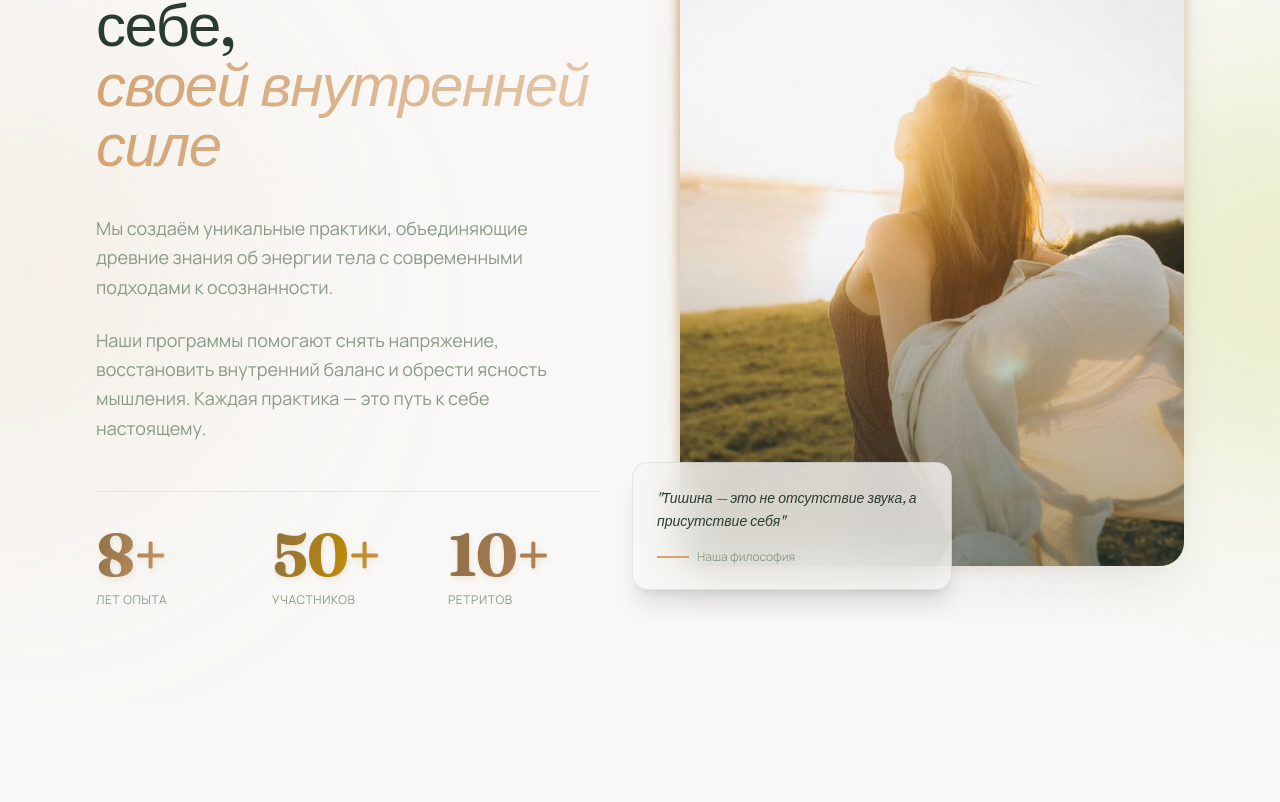
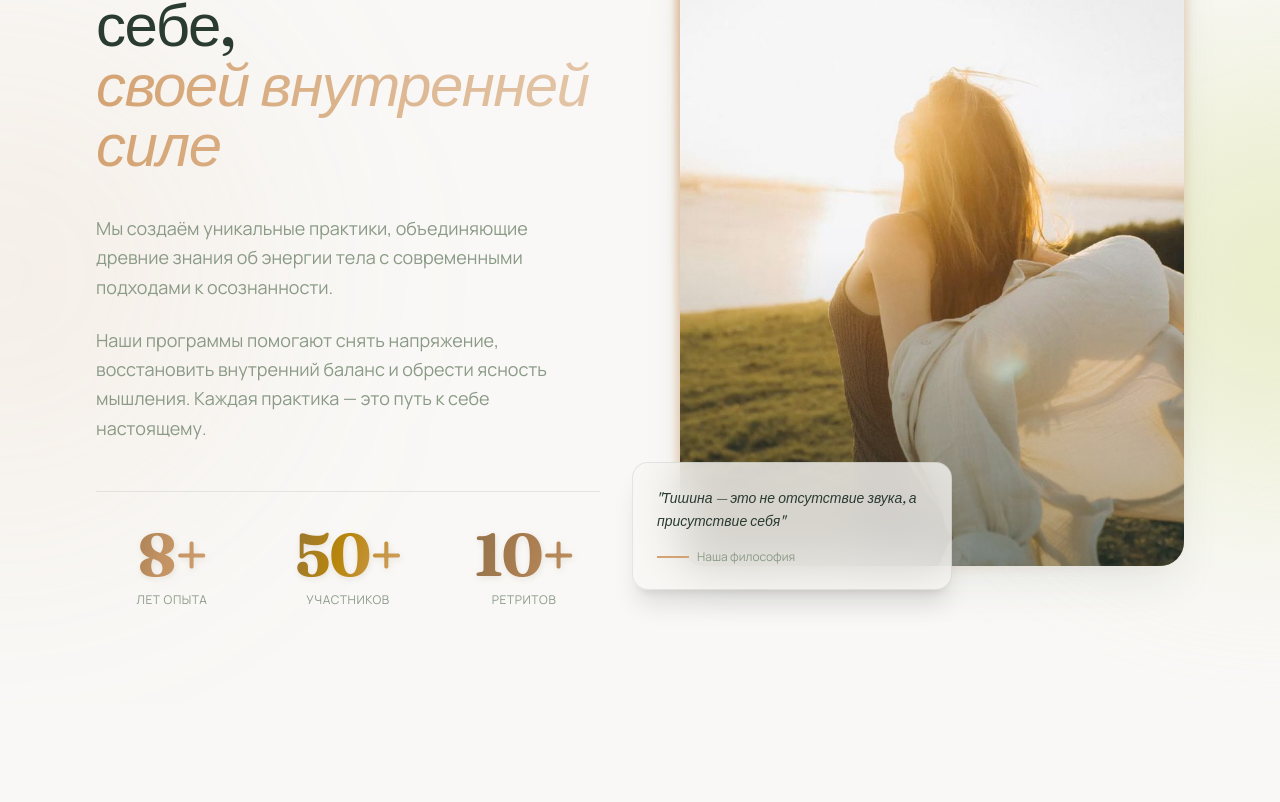
Before and after one commit to cxdpq99kvh-cloud/zen-retreat, a Next.js app: page / in a window 1280 px wide. Shown: the part 1002-1804 px from the top of the page. Built offline with nearby package versions, Linux system fonts and the light colour scheme; no server answers.

Commit message:
Premium typography for stats numbers

```diff
--- a/src/components/DesktopHomePage.tsx
+++ b/src/components/DesktopHomePage.tsx
@@ -36,7 +36,7 @@ export default function DesktopHomePage() {
               href="#retreats"
               className="px-8 py-4 bg-accent text-white rounded-full font-sans text-sm uppercase tracking-wider hover:bg-accent-hover transition-all duration-300 shadow-lg shadow-accent/20"
             >
-              Ближайшие ретриты
+              Ближайшие курсы
             </a>
             <a
               href="#shop"
--- a/src/components/StatsSection.tsx
+++ b/src/components/StatsSection.tsx
@@ -5,9 +5,9 @@ export default function StatsSection() {
   return (
     <div className="grid grid-cols-3 gap-6 mt-12 pt-8 border-t border-foreground/10 relative">
       {/* 8+ Лет опыта */}
-      <div className="relative group">
+      <div className="relative group text-center">
         <p
-          className="relative text-5xl md:text-6xl font-serif mb-2 font-black tracking-tight select-none"
+          className="relative text-5xl md:text-6xl font-serif mb-2 font-black tracking-[-0.03em] select-none"
           style={{
             color: 'transparent',
             background: `radial-gradient(
@@ -35,9 +35,9 @@ export default function StatsSection() {
       </div>
 
       {/* 50+ Участников */}
-      <div className="relative group">
+      <div className="relative group text-center">
         <p
-          className="relative text-5xl md:text-6xl font-serif mb-2 font-black tracking-tight select-none"
+          className="relative text-5xl md:text-6xl font-serif mb-2 font-black tracking-[-0.03em] select-none"
           style={{
             color: 'transparent',
             background: `radial-gradient(
@@ -65,9 +65,9 @@ export default function StatsSection() {
       </div>
 
       {/* 10+ Ретритов */}
-      <div className="relative group">
+      <div className="relative group text-center">
         <p
-          className="relative text-5xl md:text-6xl font-serif mb-2 font-black tracking-tight select-none"
+          className="relative text-5xl md:text-6xl font-serif mb-2 font-black tracking-[-0.03em] select-none"
           style={{
             color: 'transparent',
             background: `radial-gradient(
```
